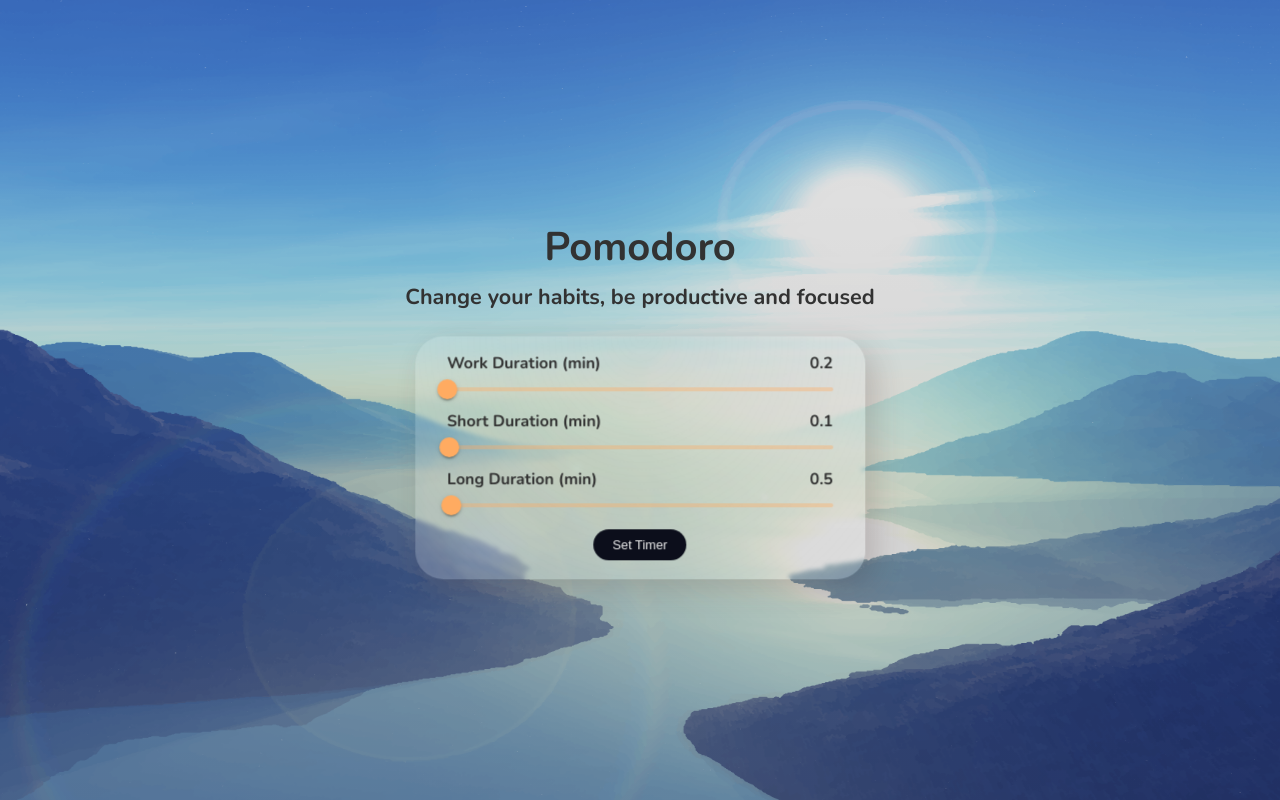
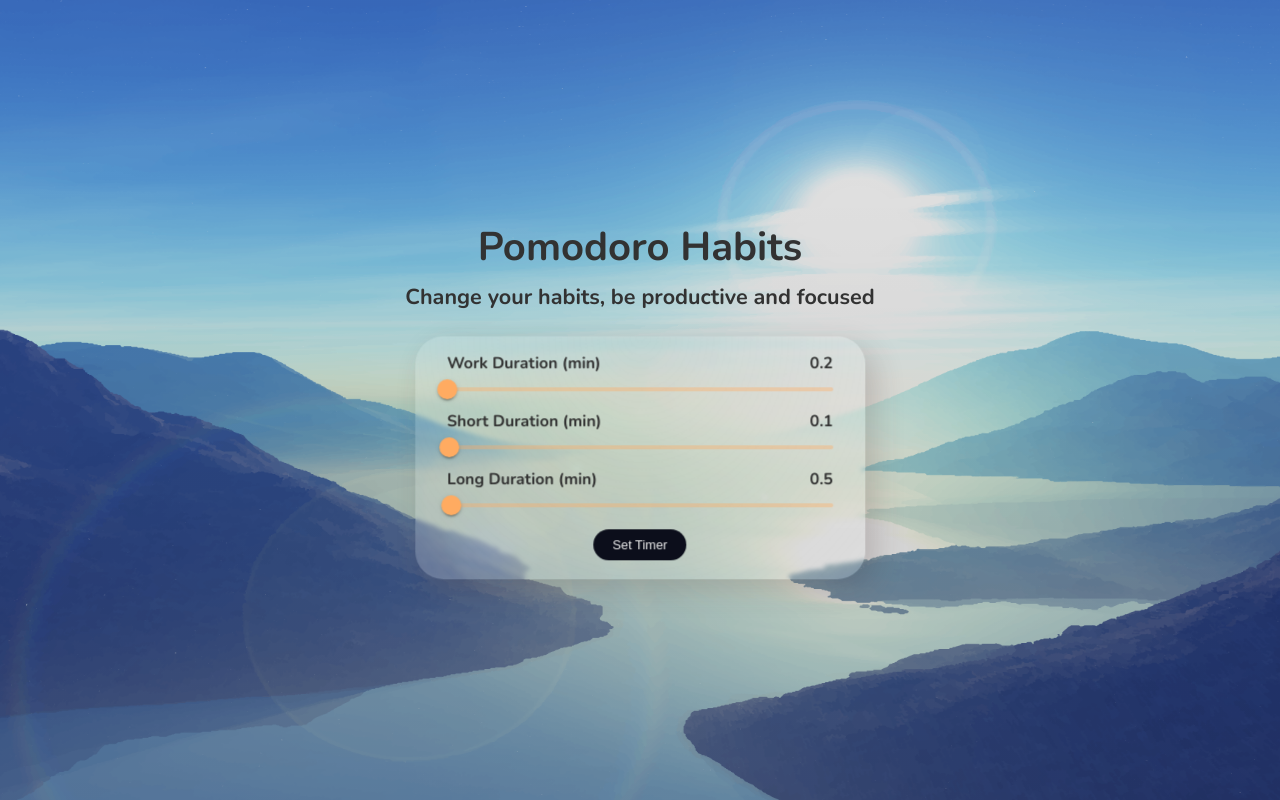
Before and after one commit to fernandoptrr/pomodoro-react-app, a React (Create React App) app: page / in a window 1280 px wide. Built offline with nearby package versions, Linux system fonts and the light colour scheme; no server answers.

Commit message:
change main title

```diff
--- a/src/App.js
+++ b/src/App.js
@@ -34,7 +34,7 @@ function App() {
       <main>
         <div>{weather.main && <Weather weather={weather} />}</div>
         <div className="pomodoro-container centered">
-          <h1>Pomodoro</h1>
+          <h1>Pomodoro Habits</h1>
           <h2>Change your habits, be productive and focused</h2>
           {pomodoro !== 0 ? <Timer /> : <SetPomodoro />}
         </div>
```
